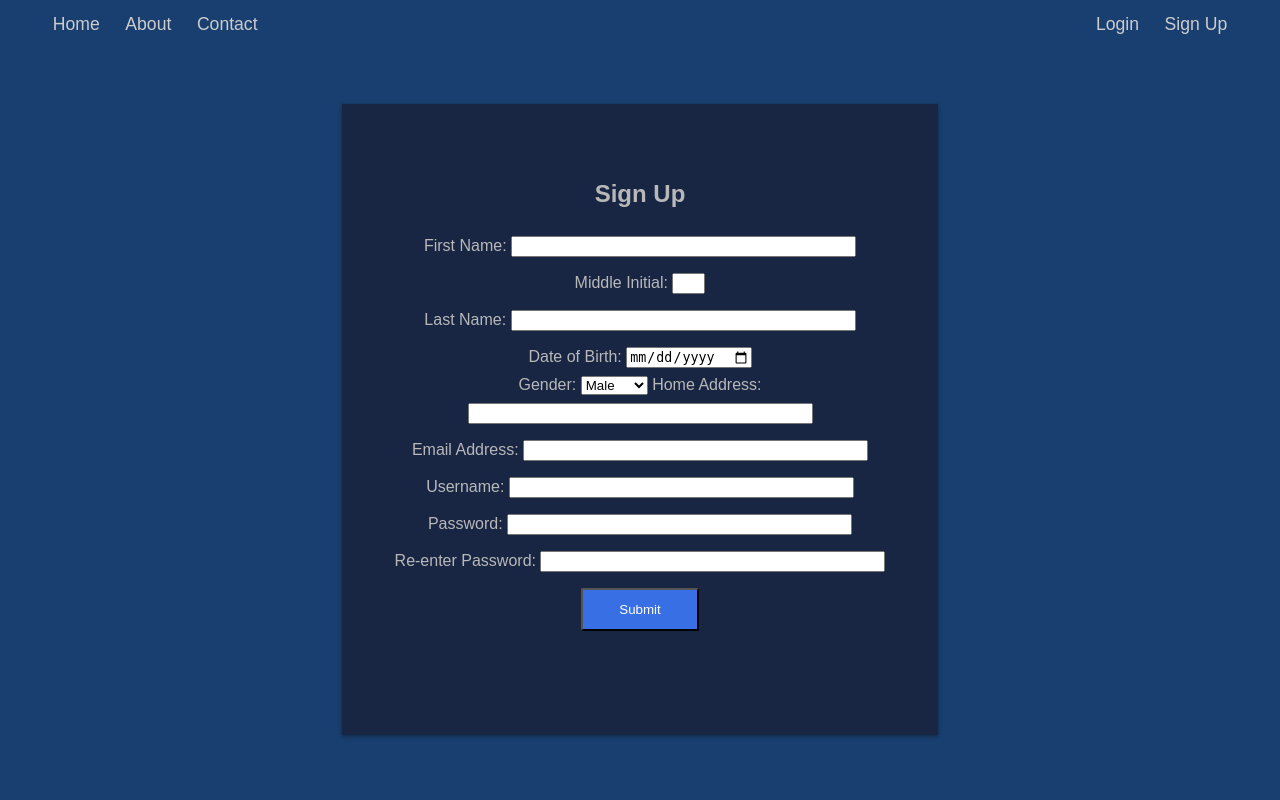
After one commit to cjordanOU/SQLWebsite-Template, a PHP site: page /signup.php in a window 1280 px wide. The commit adds this page. Run offline with PHP 8.4, Linux system fonts and the light colour scheme.

Commit message:
Add files via upload

```diff
--- a/index.php
+++ b/index.php
@@ -15,7 +15,7 @@
 
         <section>
             <div class="centered container">
-                <img src="Images/img-placeholder.png">
+                <img src="Images/img-placeholder.png" alt="this is the alt text">
             </div>
 
             <div class="centered container">
--- /dev/null
+++ b/signup.php
@@ -0,0 +1,68 @@
+<!DOCTYPE html>
+<html lang="en">
+    <head>
+        <?php require('Includes/metadata.php'); ?>
+
+        <title>Template Webpage - Sign Up</title>
+        <link rel="shortcut icon" href="favicon.ico" type="image/x-icon">
+
+        <!-- Styles -->
+        <link href="style.css" rel="stylesheet">
+    </head>
+
+    <body>
+        <?php include('Includes/header.php'); ?>
+
+        <section>
+            <div class="centered container login-area">
+                <h1>Sign Up</h1>
+                <form id="signupForm" action="signupProcess.php" method="post">
+                    <label>First Name:</label>
+                    <input type="text" name="firstName" size="40" title="Enter your first name" required>
+                    <br>
+
+                    <label>Middle Initial:</label>
+                    <input type="text" name="middleInitial" size="1" title="Enter your middle initial if applicable">
+                    <br>
+
+                    <label>Last Name:</label>
+                    <input type="text" name="lastName" size="40" title="Enter your last name">
+                    <br>
+
+                    <label>Date of Birth:</label>
+                    <input type="date" name="dateOfBirth" title="Enter your date of birth">
+                    <br>
+
+                    <label>Gender:</label>
+                    <select name="gender" title="Select your applicable gender" required>
+                        <option>Male</option>
+                        <option>Female</option>
+                        <option>Other</option>
+                    </select>
+
+                    <label>Home Address:</label>
+                    <input type="text" name="homeAddress" size="40" title="Enter your home address">
+                    <br>
+
+                    <label>Email Address:</label>
+                    <input type="text" name="email" size="40" title="Enter your email address">
+                    <br>
+
+                    <label>Username:</label>
+                    <input type="text" name="email" size="40" title="Create your username">
+                    <br>
+
+                    <label>Password:</label>
+                    <input type="password" name="password1" size="40" title="Create your password">
+                    <br>
+
+                    <label>Re-enter Password:</label>
+                    <input type="password" name="password2" size="40" title="Re-enter your created password">
+                    <br>
+
+                    <input type="submit" name="loginSubmit" value="Submit" class="fancyButton-1">
+                </form>
+            </div>
+        </section>
+    </body>
+</html>
--- a/style.css
+++ b/style.css
@@ -55,8 +55,8 @@ nav a {
 
 nav a:hover {
     color: #ffffff;
+    -webkit-transition: color 0.2s;
     transition: color 0.2s;
-    -webkit-transition: color 0.2s;
 }
 
 section {
@@ -75,3 +75,33 @@ section {
 .type-2 {
     background-color: #1e2f52;
 }
+
+.login-area {
+    padding: 3.5rem 3rem 6rem 3rem;
+    background: #182644;
+    box-shadow: 0 0 2px rgba(0,0,0,.14), 0 2px 4px rgba(0,0,0,.28);
+    max-width: 500px;
+}
+
+#loginForm input, #signupForm input {
+    margin: .5rem 0;
+}
+
+.fancyButton-1 {
+    background: #396fe4;
+    border-radius: 2px;
+    padding: 12px 36px;
+    color: white;
+    text-decoration: none;
+
+}
+
+.fancyButton-1:hover {
+    background: #466dc0;
+    -webkit-transition: background 0.2s;
+    transition: background 0.2s;
+}
+
+.fancyButton-1:active {
+    background: #123862;
+}
```
Also changed, not shown: login.php (added, +33 -0 lines).
